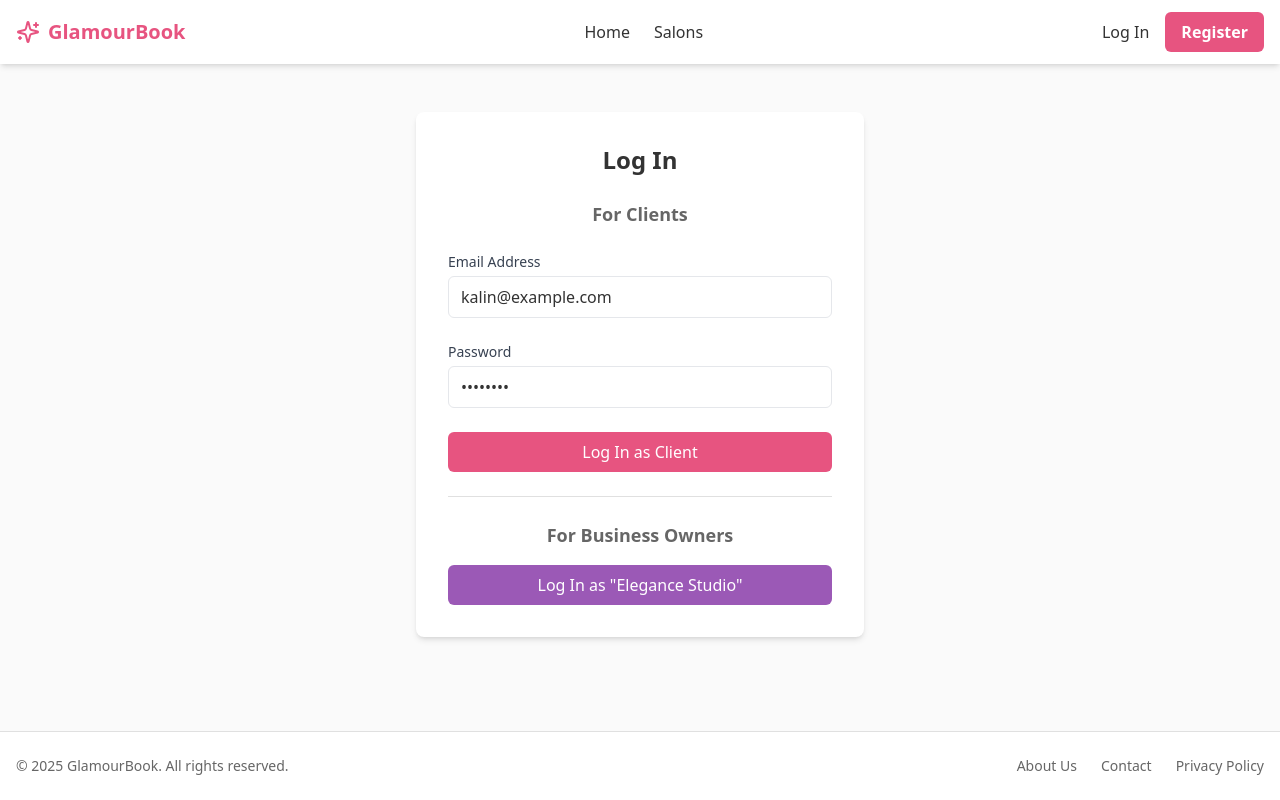
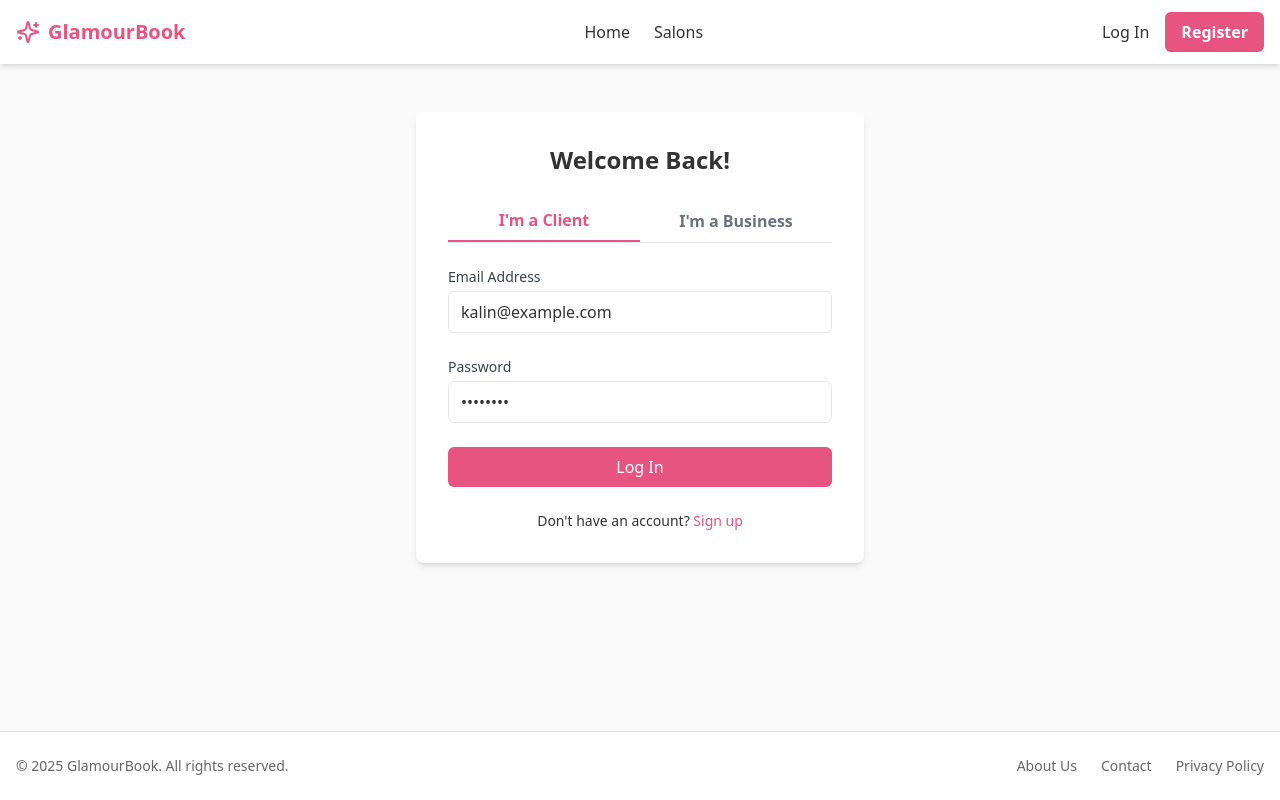
Before and after one commit to Kalin1603/Booking-Platform, a React (Vite) app in the folder beauty-booking-platform/: page /login in a window 1280 px wide. Built offline with nearby package versions, Linux system fonts and the light colour scheme.

Commit message:
Updated CenterAdminPage.jsx and LoginPage.jsx

```diff
--- a/beauty-booking-platform/src/pages/CenterAdminPage.jsx
+++ b/beauty-booking-platform/src/pages/CenterAdminPage.jsx
@@ -1,7 +1,7 @@
 import React from 'react';
 import { useSelector } from 'react-redux';
-import { salons, bookings as mockBookings } from '../api/mockData';
-import { Calendar, User, Info, DollarSign } from 'lucide-react';
+import { salons, bookings as mockBookings, services as mockServices } from '../api/mockData';
+import { Calendar, User, Info, DollarSign, Edit, Trash2 } from 'lucide-react';
 
 // Helper to format the date
 const formatDate = (isoString) => {
@@ -15,6 +15,7 @@ const CenterAdminPage = () => {
   // In a real app, this data would be fetched. Here, we find it in our mock files.
   const mySalon = salons.find(s => s.id === user.salonId);
   const myBookings = mockBookings.filter(b => b.salon.id === user.salonId);
+  const myServices = mockServices.filter(s => s.salonId === user.salonId);
 
   if (!mySalon) {
     return <p>Loading salon data...</p>;
@@ -39,12 +40,33 @@ const CenterAdminPage = () => {
               Edit Profile
             </button>
           </div>
+
           <div className="bg-white p-6 rounded-lg shadow-md">
-            <h2 className="text-xl font-semibold flex items-center"><DollarSign size={20} className="mr-2" />My Services</h2>
-            <p className="text-secondary-text mt-4">Service management UI will go here.</p>
-             <button className="mt-4 px-4 py-2 text-sm text-white bg-success rounded-md hover:opacity-90">
-              Add New Service
-            </button>
+            <div className="flex justify-between items-center mb-4">
+              <h2 className="text-xl font-semibold flex items-center"><DollarSign size={20} className="mr-2" />My Services</h2>
+              <button className="px-4 py-2 text-sm text-white bg-success rounded-md hover:opacity-90">
+                Add New Service
+              </button>
+            </div>
+
+            <div className="space-y-4">
+              {myServices.length > 0 ? (
+                myServices.map(service => (
+                  <div key={service.id} className="border-t pt-4 flex justify-between items-start">
+                    <div>
+                      <p className="font-semibold">{service.name}</p>
+                      <p className="text-sm text-secondary-text">{service.duration} min • {service.price.toFixed(2)} BGN</p>
+                    </div>
+                    <div className="flex gap-2">
+                      <button className="p-2 text-blue-600 hover:bg-blue-100 rounded-full"><Edit size={16} /></button>
+                      <button className="p-2 text-error hover:bg-red-100 rounded-full"><Trash2 size={16} /></button>
+                    </div>
+                  </div>
+                ))
+              ) : (
+                <p className="text-secondary-text mt-4">You have not added any services yet.</p>
+              )}
+            </div>
           </div>
         </div>
 
--- a/beauty-booking-platform/src/pages/LoginPage.jsx
+++ b/beauty-booking-platform/src/pages/LoginPage.jsx
@@ -1,64 +1,82 @@
-import React from 'react';
+import React, {useState} from 'react';
 import { useDispatch } from 'react-redux';
-import { useNavigate } from 'react-router-dom';
+import { useNavigate, Link } from 'react-router-dom';
 import { loginSuccess } from '../features/auth/authSlice';
 
 const LoginPage = () => {
+  const [role, setRole] = useState('client');
+  const [email, setEmail] = useState('kalin@example.com');
+  const [password, setPassword] = useState('password');
   const dispatch = useDispatch();
   const navigate = useNavigate();
 
-  // Handle login for client
-  const handleLoginAsClient  = (e) => {
-    e.preventDefault(); // Prevent form from reloading the page
+  React.useEffect(() => {
+  if (role === 'client') {
+    setEmail('kalin@example.com');
+  } else {
+    setEmail('admin@elegance.com');
+  }
+}, [role]);
 
-    // Mock Login Logic
+  // Handle login for client and center
+  const handleLogin = (e) => {
+    e.preventDefault();
+
+    if (role === 'client') {
       const mockClientData = {
         user: { id: 1, name: 'Kalin', email: 'kalin@example.com', role: 'client' },
         token: 'mock-jwt-token-client-12345',
       };
-
-    // Dispatch the success action with mock data.
       dispatch(loginSuccess(mockClientData));
-
-    // Redirect user to the homepage after login
       navigate('/profile');
-  };
-
-  // Handle login for center owner
-  const handleLoginAsCenter = (e) => {
-    e.preventDefault();
+    } else {
       const mockCenterData = {
         user: { id: 10, name: 'Elegance Studio Admin', email: 'admin@elegance.com', role: 'center', salonId: 1 },
         token: 'mock-jwt-token-center-67890',
       };
       dispatch(loginSuccess(mockCenterData));
-    navigate('/center-admin'); // Redirect center owner to their dashboard
+      navigate('/center-admin');
+    }
   };
 
   return (
     <div className="flex justify-center items-center py-12">
       <div className="w-full max-w-md p-8 space-y-6 bg-white rounded-lg shadow-md">
-        <h1 className="text-2xl font-bold text-center">Log In</h1>
-        <form onSubmit={handleLoginAsClient} className="space-y-6 border-b pb-6 mb-6 border-divider">
-          <h2 className="text-lg font-semibold text-center text-secondary-text">For Clients</h2>
+        <h1 className="text-2xl font-bold text-center">Welcome Back!</h1>
+
+        {/* --- Tabbed Interface --- */}
+        <div className="flex border-b">
+          <button
+            onClick={() => setRole('client')}
+            className={`flex-1 py-2 font-semibold text-center ${role === 'client' ? 'text-primary border-b-2 border-primary' : 'text-gray-500'}`}
+          >
+            I'm a Client
+          </button>
+          <button
+            onClick={() => setRole('center')}
+            className={`flex-1 py-2 font-semibold text-center ${role === 'center' ? 'text-primary border-b-2 border-primary' : 'text-gray-500'}`}
+          >
+            I'm a Business
+          </button>
+        </div>
+
+        <form onSubmit={handleLogin} className="space-y-6">
           <div>
             <label htmlFor="email" className="block text-sm font-medium text-gray-700">Email Address</label>
-            <input id="email" name="email" type="email" required defaultValue="kalin@example.com" className="w-full px-3 py-2 mt-1 border rounded-md" />
+            <input id="email" name="email" type="email" required
+              value={email} onChange={(e) => setEmail(e.target.value)}
+              className="w-full px-3 py-2 mt-1 border rounded-md" />
           </div>
           <div>
             <label htmlFor="password" className="block text-sm font-medium text-gray-700">Password</label>
-            <input id="password" name="password" type="password" required defaultValue="password" className="w-full px-3 py-2 mt-1 border rounded-md" />
+            <input id="password" name="password" type="password" required value={password} onChange={(e) => setPassword(e.target.value)} className="w-full px-3 py-2 mt-1 border rounded-md" />
           </div>
           <button type="submit" className="w-full py-2 text-white bg-primary rounded-md hover:bg-primary-hover">
-            Log In as Client
+            Log In
           </button>
-        </form>
-
-        <form onSubmit={handleLoginAsCenter} className="space-y-4">
-          <h2 className="text-lg font-semibold text-center text-secondary-text">For Business Owners</h2>
-          <button type="submit" className="w-full py-2 text-white bg-secondary rounded-md hover:opacity-90">
-            Log In as "Elegance Studio"
-          </button>
+          <p className="text-sm text-center">
+            Don't have an account? <Link to="/register" className="text-primary hover:underline">Sign up</Link>
+          </p>
         </form>
       </div>
     </div>
```
Lines whose indentation alone changed are shown as unchanged.
